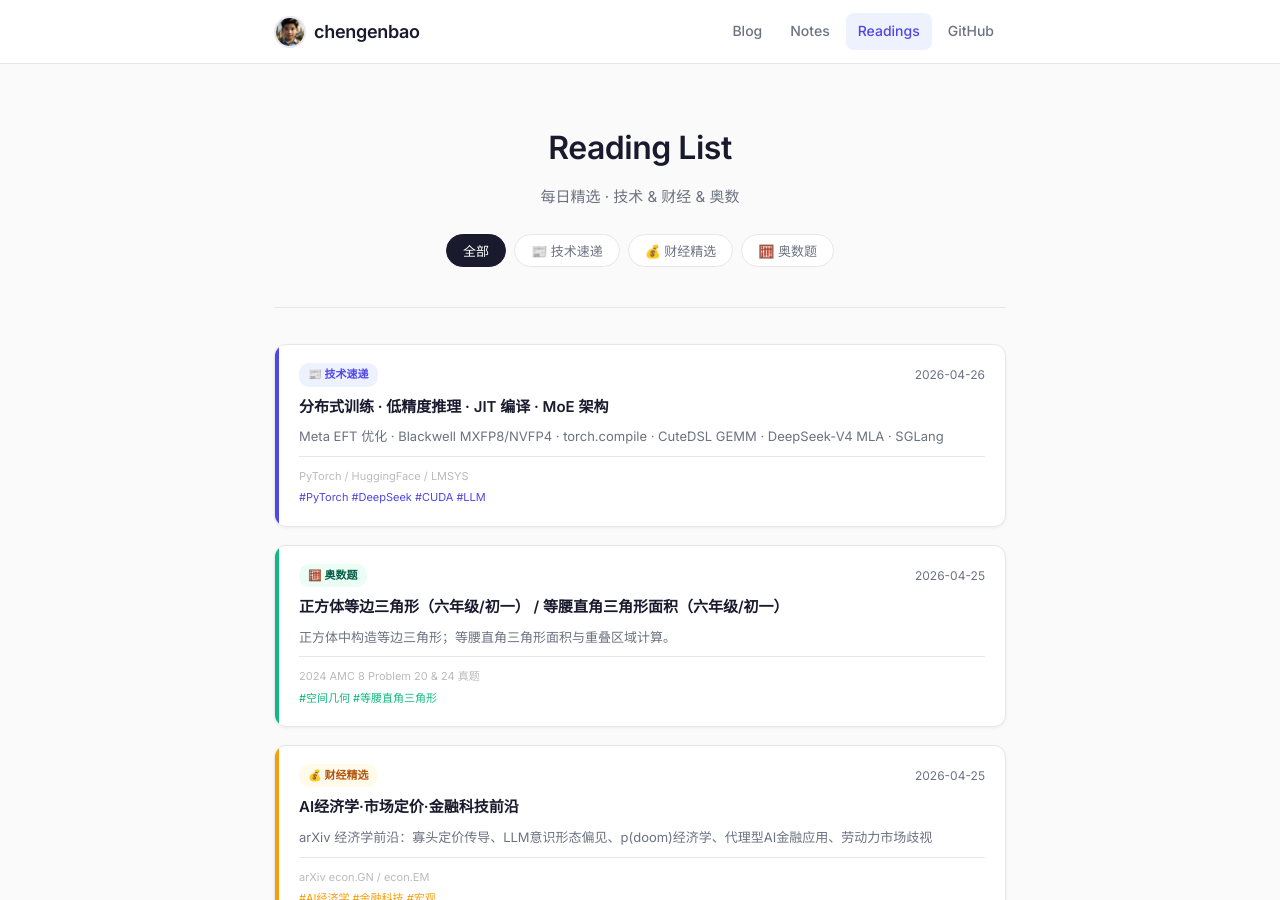
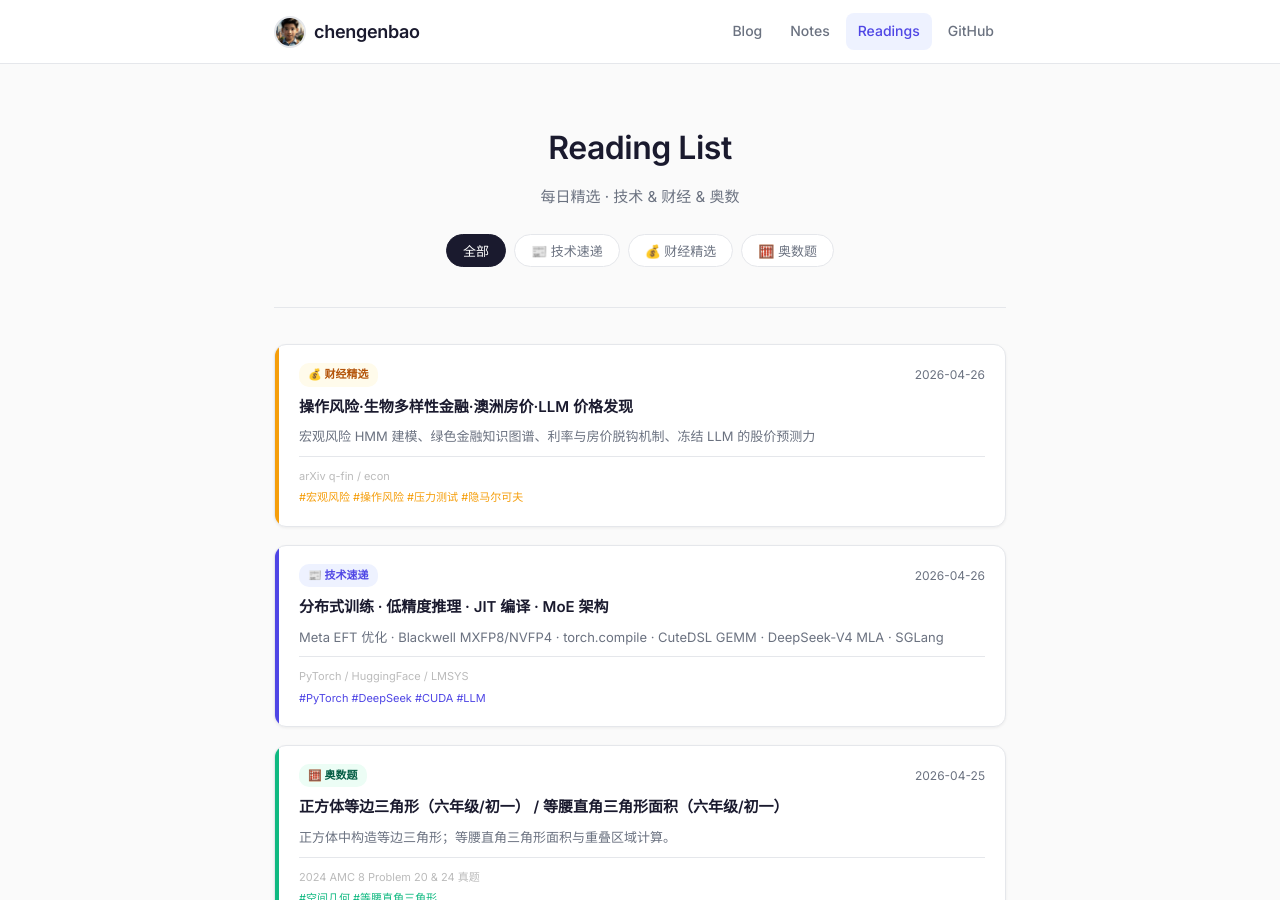
Before and after one commit to chengenbao/chengenbao.github.io, a Jekyll site: the page built from reading-list/index.md, in a window 1280 px wide and 900 px high. Built offline with Jekyll 4.4.1, drawn with Linux system fonts in a browser that asks for light colours.

Commit message:
add finance card 2026-04-26

```diff
--- a/reading-list/index.md
+++ b/reading-list/index.md
@@ -18,6 +18,21 @@ permalink: /reading-list/
   </div>
 
   <div class="rl-grid">
+<a class="rl-card finance" href="/reading-list/2026-04-26-finance-daily/">
+  <div class="rl-accent"></div>
+  <div class="rl-body">
+    <div class="rl-top">
+      <span class="rl-badge finance">💰 财经精选</span>
+      <time>2026-04-26</time>
+    </div>
+    <h2>操作风险·生物多样性金融·澳洲房价·LLM 价格发现</h2>
+    <p>宏观风险 HMM 建模、绿色金融知识图谱、利率与房价脱钩机制、冻结 LLM 的股价预测力</p>
+    <div class="rl-meta">
+      <span class="rl-source">arXiv q-fin / econ</span>
+      <span class="rl-tags">#宏观风险 #操作风险 #压力测试 #隐马尔可夫</span>
+    </div>
+  </div>
+</a>
 <a class="rl-card tech" href="/reading-list/2026-04-26-tech-daily/">
   <div class="rl-accent"></div>
   <div class="rl-body">
```
